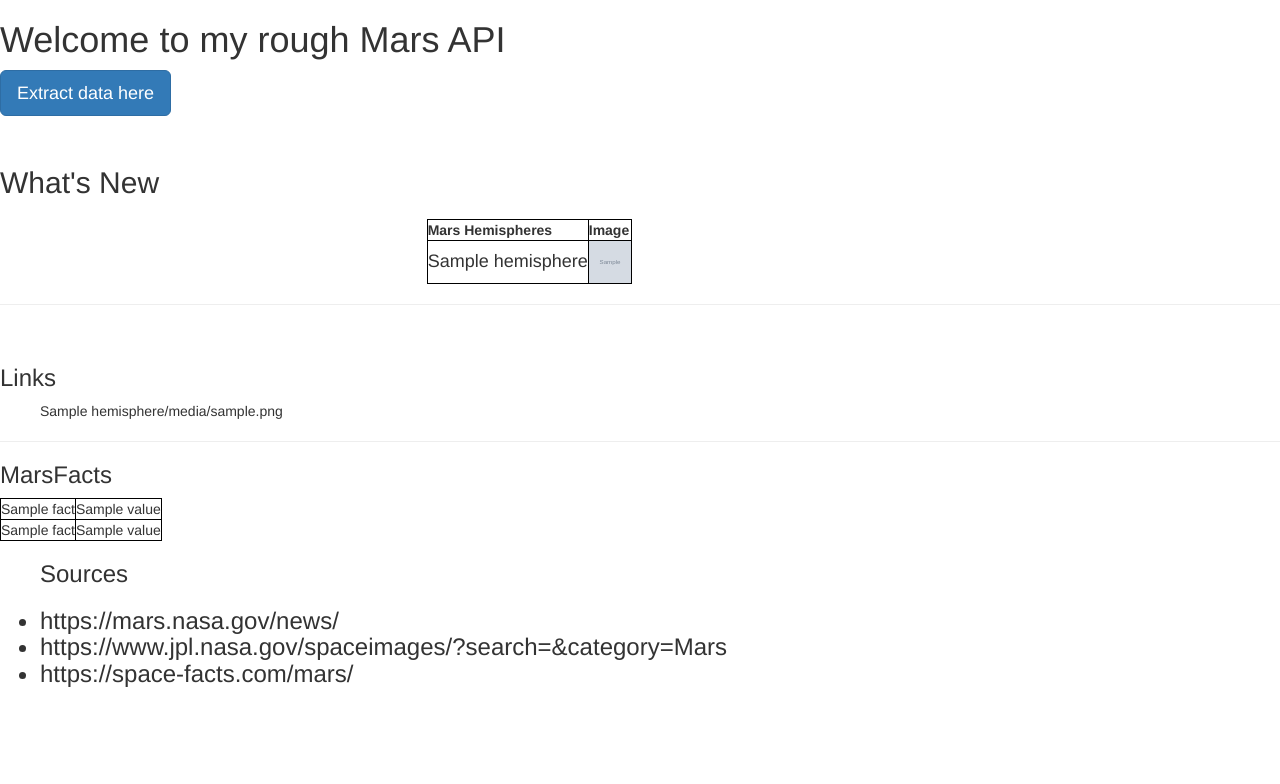
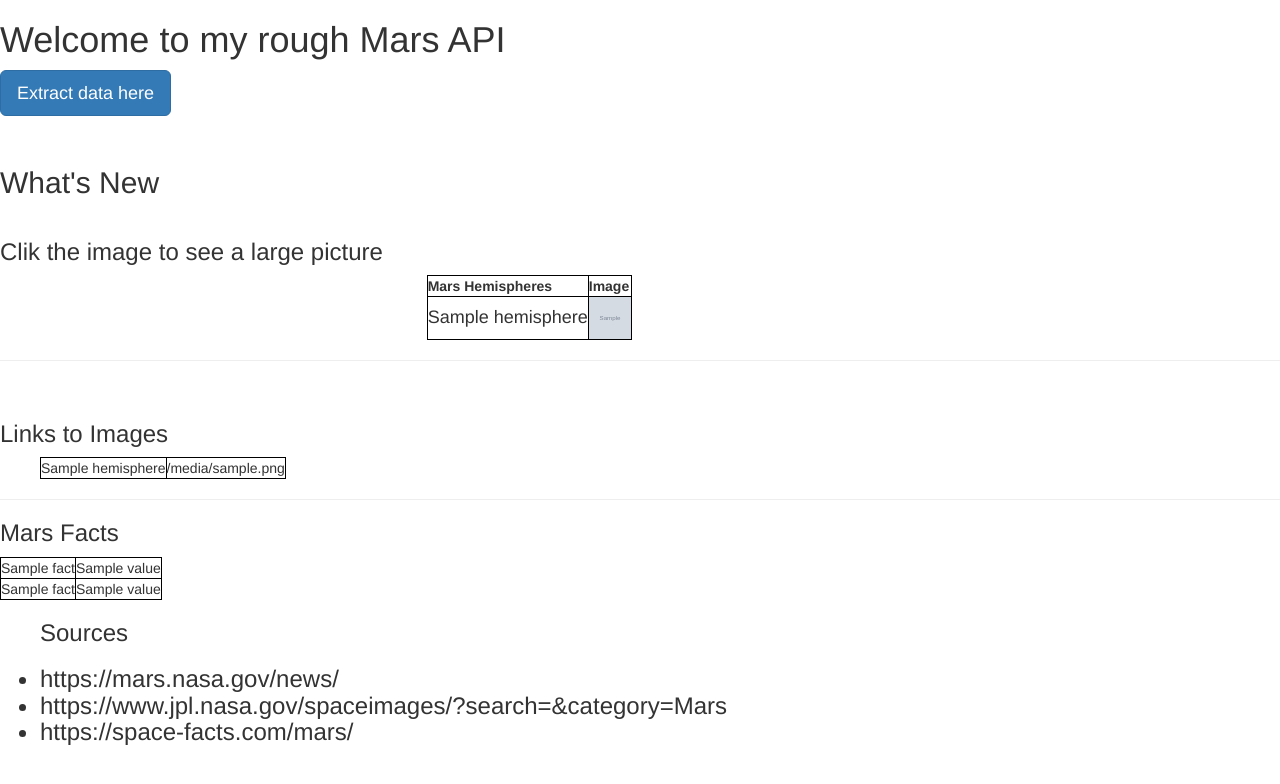
Before and after one commit to ortegaorlando2/web-scraping-challenge, a Flask app: page / in a window 1280 px wide. Shown: the top 784 px of the page. Run offline with Flask 2, Linux system fonts and the light colour scheme; grey boxes marked "Sample" are stand-in pictures; a database or web service that is not in the repository returns one stand-in record (values such as "Sample title"); some libraries are stand-ins or nearby versions.

Commit message:
solved a few issues -pymongoerror

```diff
--- a/Missions_to_Mars/app.py
+++ b/Missions_to_Mars/app.py
@@ -22,10 +22,12 @@ db = client.MarsPhotos_db
 HemImages=db.HemImages
 Facts1=db.Facts1
 Facts2=db.Facts2
+MarsPhotos=db.MarsPhotos
 # Drops collection if available to remove duplicates
 db.HemImages.drop()
 db.Facts1.drop()
 db.Facts2.drop()
+
 #Initialize some variables
 dicti={"":""}
 hemispheres=[]
@@ -36,15 +38,12 @@ t_html=""
 #run remote class and method to obtain data scraped from websites
 # scrape_mars.myClass.scrape(dicti,hemispheres,title3)
 
-def scrape():
-    myClass.scrape(dicti,hemispheres,texto3)
-    #print(f[0])
-    return render_template("index.html", News=texto3)
+# def scrape():
+#     instance=myClass.scrape(dicti,hemispheres,texto3)
+#     print(texto3)
+#     return render_template("index.html", News=texto3)
 
-print(hemispheres)
-
-#temporarilly defining the dictionary until the websites respond
-#function to insert Photos data into collection
+# print(instance)
 
 
 @app.route("/scrape")
@@ -52,11 +51,12 @@ print(hemispheres)
 # hemispheres=[]
 def scraper():
     #Photos_data={}
-    MarsPhotos = db.MarsPhotos_db.HemImages
-    # f=myClass.scrape(dicti,hemispheres,texto3)
-    # print(f.hemispheres)
-    #
-    MarsPhotos.insert_many(f.hemispheres)
+    MarsPhotos = db.MarsPhotos
+    class_instance =scrape_mars.myClass(dicti,hemispheres,texto3,t_html,textoTitle)
+    class_instance.scrape(dicti,hemispheres,texto3,t_html,textoTitle)
+    print(hemispheres)
+    print(texto3)
+    MarsPhotos.insert_many(hemispheres)
     return redirect("/", code=302)
 
 db.HemImages.insert_many(
--- a/Missions_to_Mars/templates/index.html
+++ b/Missions_to_Mars/templates/index.html
@@ -26,7 +26,7 @@
 
         <div class="row" id="Mars-Stuff">
             <div class="col-md-12">
-
+                <h3>Clik the image to see a large picture</h3>
                 <table>
                     <tr>
                         <th>Mars Hemispheres</th>
@@ -42,7 +42,8 @@
                                     <h4 class="card-title">{{pho.Hemisphere}}</h4>
                                 </td>
                                 <td>
-                                    <img href="default.asp"><img src={{pho.Image}} style="width:42px;height:42px;"></img></a>
+                                    <a href="{{pho.Image}}">
+                                    <img src={{pho.Image}} style="width:42px;height:42px;"></a>
                                 </td>
                             </div>
                         </div>
@@ -66,14 +67,19 @@
         <br>
         <h3></h3>
         <a href="/scrape"></a>
-        <h3>Links</h3>
+        <h3>Links to Images</h3>
         <ul>
+            <table>
             {% for pho in MarsPhotos %}
-            {{pho.Hemisphere}}{{pho.Image}}
+            <tr>
+            <td>{{pho.Hemisphere}}</td>
+            <td>{{pho.Image}}</td>
+            </tr>
             {% endfor %}
+            </table>
         </ul>
         <hr>
-        <h3>MarsFacts</h3>
+        <h3>Mars Facts</h3>
         <table>
             {% for fac1 in MarsFacts1 %}
             <tr>
```
Also changed, not shown: Missions_to_Mars/scrape_mars.py (+9 -5 lines).
